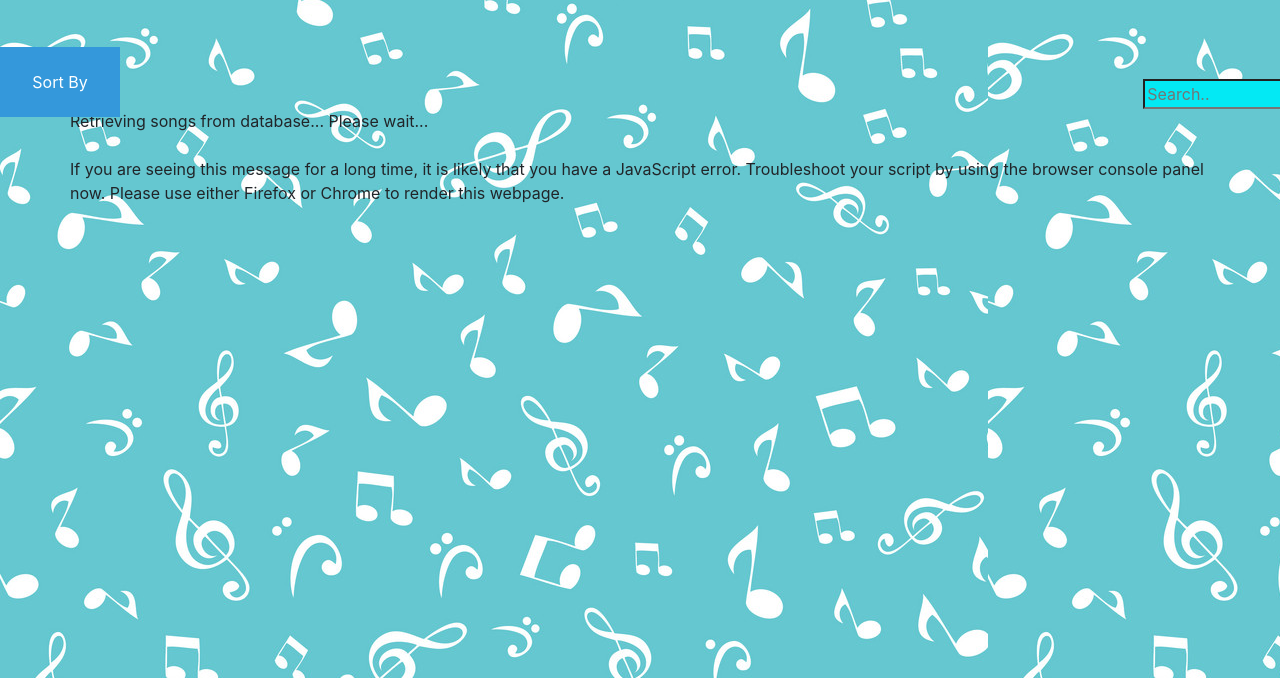
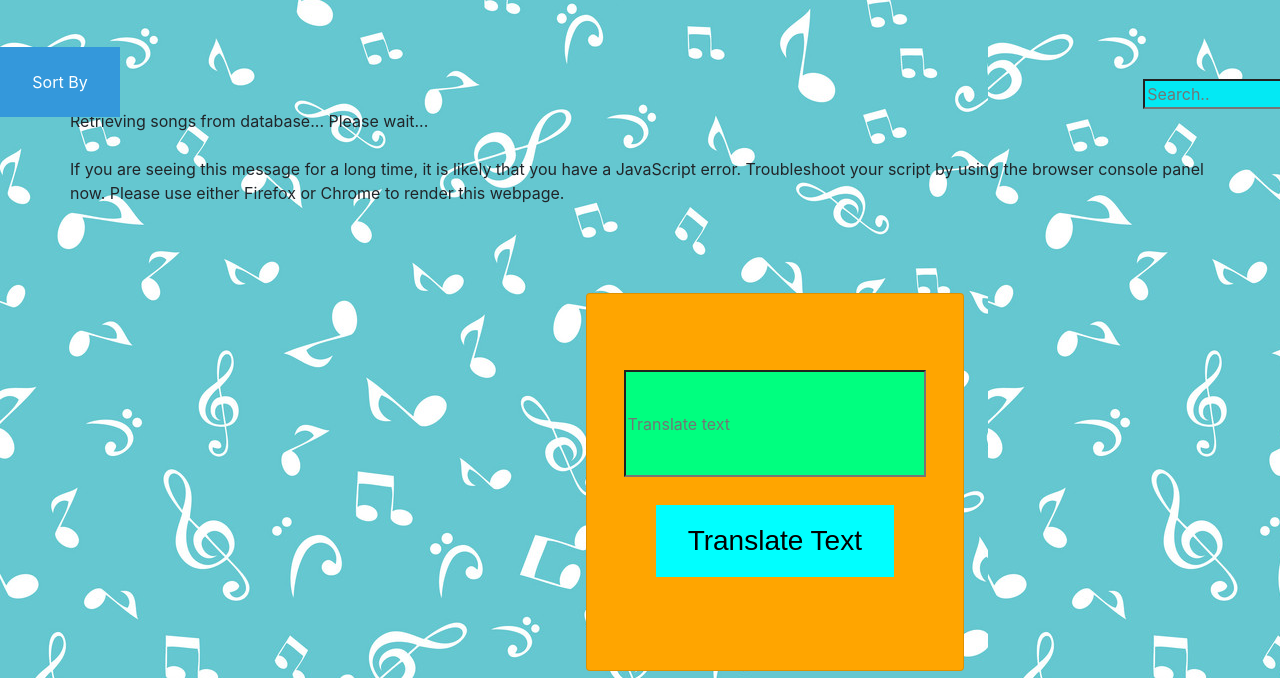
Before and after one commit to Tanibt/CTECAssignment, a website: page public/home.html in a window 1280 px wide. Shown: the part 122-800 px from the top of the page. Drawn offline with nearby package versions, Linux system fonts and the light colour scheme; no server answers; a script that the page names is missing.

Commit message:
Update home.html

```diff
--- a/public/home.html
+++ b/public/home.html
@@ -77,6 +77,15 @@
     <br><br>
     <!-- Include the message modal here -->
     <div w3-include-html="contact-modal.html"></div>
+    <div class="card" style="width: 10cm;height:10cm;background-color:orange;align-items: center;margin-left: 15.5cm;margin-bottom: 5cm;">
+        <input type="text" id="translateText" style="width: 8cm;margin-top:2cm;height:3cm;background-color:springgreen;" placeholder="Translate text" /><br>
+        <input type="button" id="btnCopy" class="transitionbutton button3" value="Translate Text" onclick="translateMe()" style="width:min-content;background-color: aqua;" />
+        <hr />
+        <label id="lblName"></label>
+        <br><br>
+
+
+    </div>
     <br><br>
 </body>
 
```
